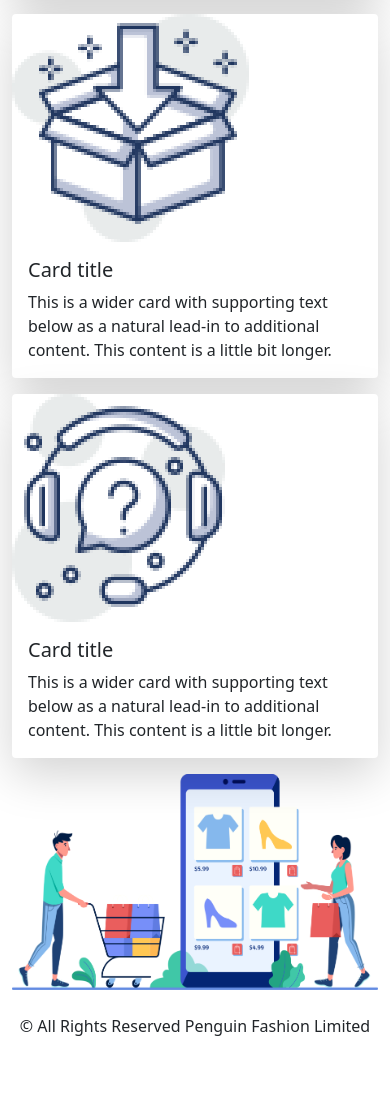
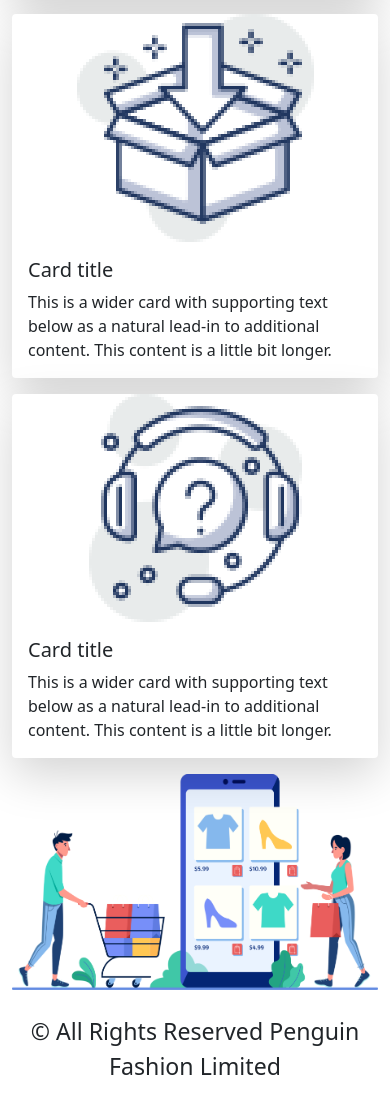
Before and after one commit to MrHamdan/nike-react-bootstrap, a plain HTML site: page index.html in a window 390 px wide. Shown: the part 5832-6932 px from the top of the page. Before the commit the page ends 6886 px from the top, so only its background shows below. Drawn offline with nearby package versions, Linux system fonts and the light colour scheme.

Commit message:
adding more

```diff
--- a/index.html
+++ b/index.html
@@ -181,7 +181,7 @@
                 <div class="col-lg-5">
                     <div class="card mb-3 border-0 shadow-lg">
                         <div class="row g-0">
-                            <div class="col-md-4">
+                            <div class="col-md-4 text-center">
                                 <img src="icons/image 12.png" class="img-fluid rounded-start" alt="...">
                             </div>
                             <div class="col-md-8">
@@ -196,7 +196,7 @@
                     </div>
                     <div class="card mb-3 border-0 shadow-lg">
                         <div class="row g-0">
-                            <div class="col-md-4">
+                            <div class="col-md-4 text-center">
                                 <img src="icons/image 13.png" class="img-fluid rounded-start" alt="...">
                             </div>
                             <div class="col-md-8">
@@ -211,7 +211,7 @@
                     </div>
                     <div class="card mb-3 border-0 shadow-lg">
                         <div class="row g-0">
-                            <div class="col-md-4">
+                            <div class="col-md-4 text-center">
                                 <img src="icons/image 14.png" class="img-fluid rounded-start" alt="...">
                             </div>
                             <div class="col-md-8">
@@ -232,7 +232,7 @@
         </section>
     </main>
     <footer class="container">
-        <p class="text-center">© All Rights Reserved Penguin Fashion Limited</p>
+        <p class="text-center fs-3">© All Rights Reserved Penguin Fashion Limited</p>
     </footer>
     <!-- Bootstrap Script Link -->
     <script src="https://cdn.jsdelivr.net/npm/bootstrap@5.0.2/dist/js/bootstrap.bundle.min.js"
```
